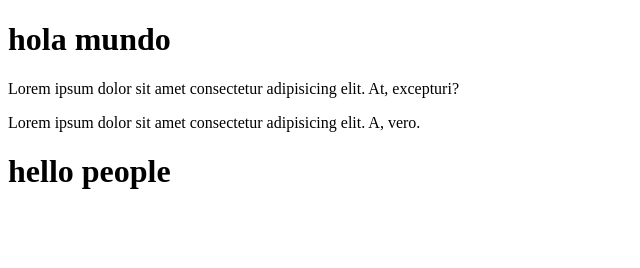
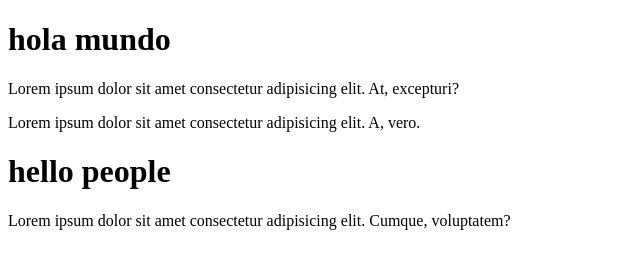
Before and after one commit to MariannaPS/prueba, a plain HTML site: page index.html in a window 1280 px wide. Shown: the whole page, without its empty margins (0-640 px from the left). Drawn offline with Linux system fonts and the light colour scheme.

Commit message:
marianna agregro un parrafo

```diff
--- a/index.html
+++ b/index.html
@@ -11,5 +11,6 @@
     <p>Lorem ipsum dolor sit amet consectetur adipisicing elit. At, excepturi?</p>
     <p>Lorem ipsum dolor sit amet consectetur adipisicing elit. A, vero.</p>
     <h1>hello people</h1>
+    <p>Lorem ipsum dolor sit amet consectetur adipisicing elit. Cumque, voluptatem?</p>
 </body>
 </html>
```
